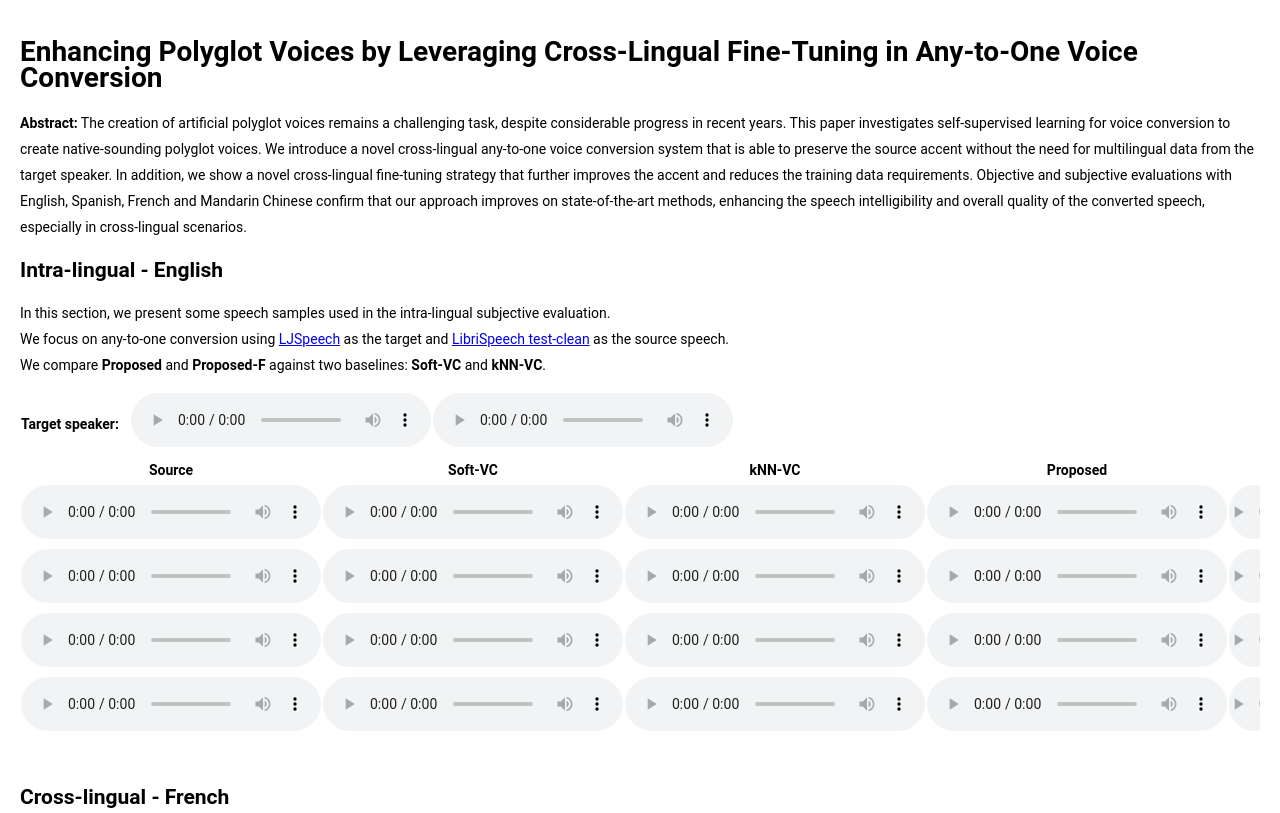
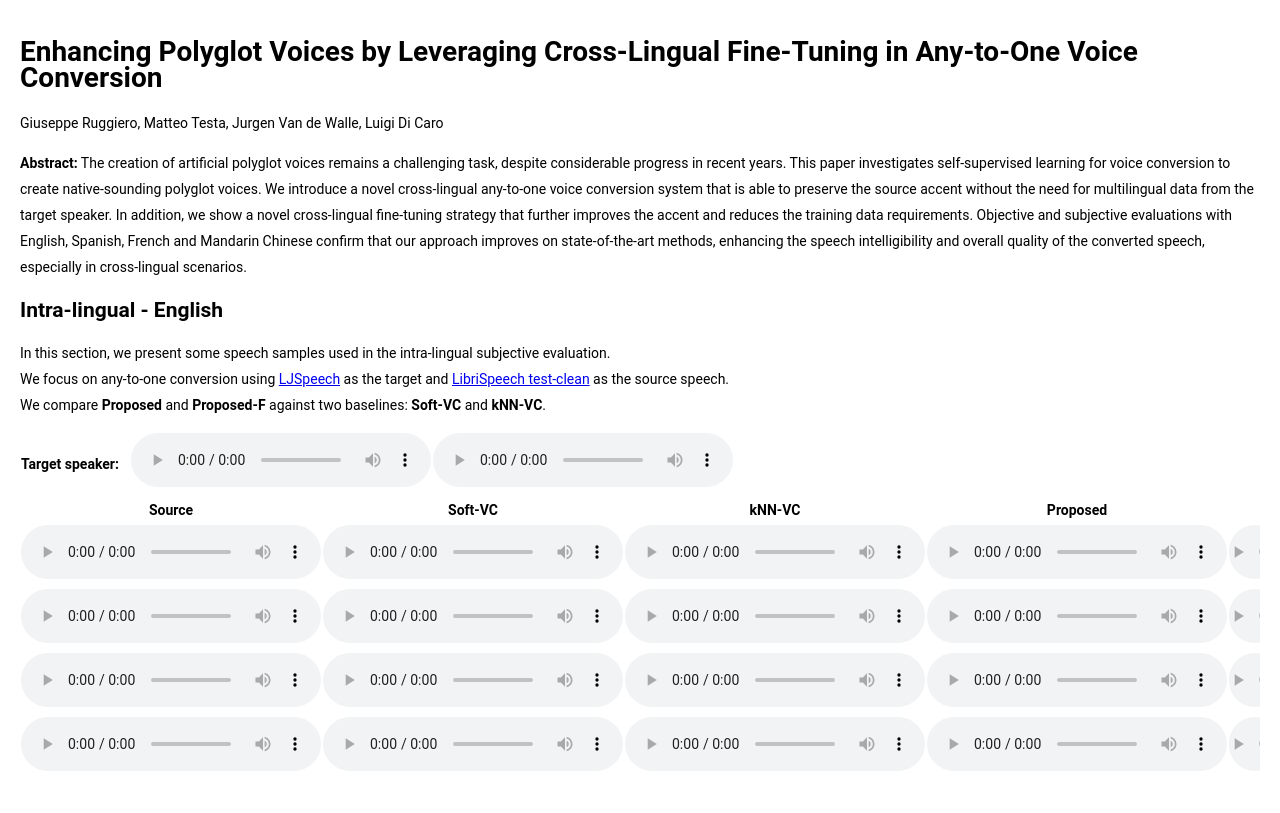
Before and after one commit to giuseppe-ruggiero/a2o-vc-demo, a plain HTML site: page index.html in a window 1280 px wide. Shown: the top 813 px of the page. Drawn offline with Linux system fonts and the light colour scheme.

Commit message:
Update index.html

```diff
--- a/index.html
+++ b/index.html
@@ -64,6 +64,7 @@
 
     <div class="content">
         <h1>Enhancing Polyglot Voices by Leveraging Cross-Lingual Fine-Tuning in Any-to-One Voice Conversion</h1>
+	<p>Giuseppe Ruggiero, Matteo Testa, Jurgen Van de Walle, Luigi Di Caro</p>
         <p>
             <b>Abstract:</b>
             The creation of artificial polyglot voices remains a challenging task, despite considerable progress in recent years. This paper investigates self-supervised learning for voice conversion to create native-sounding polyglot voices. We introduce a novel cross-lingual any-to-one voice conversion system that is able to preserve the source accent without the need for multilingual data from the target speaker. In addition, we show a novel cross-lingual fine-tuning strategy that further improves the accent and reduces the training data requirements. Objective and subjective evaluations with English, Spanish, French and Mandarin Chinese confirm that our approach improves on state-of-the-art methods, enhancing the speech intelligibility and overall quality of the converted speech, especially in cross-lingual scenarios.
```
